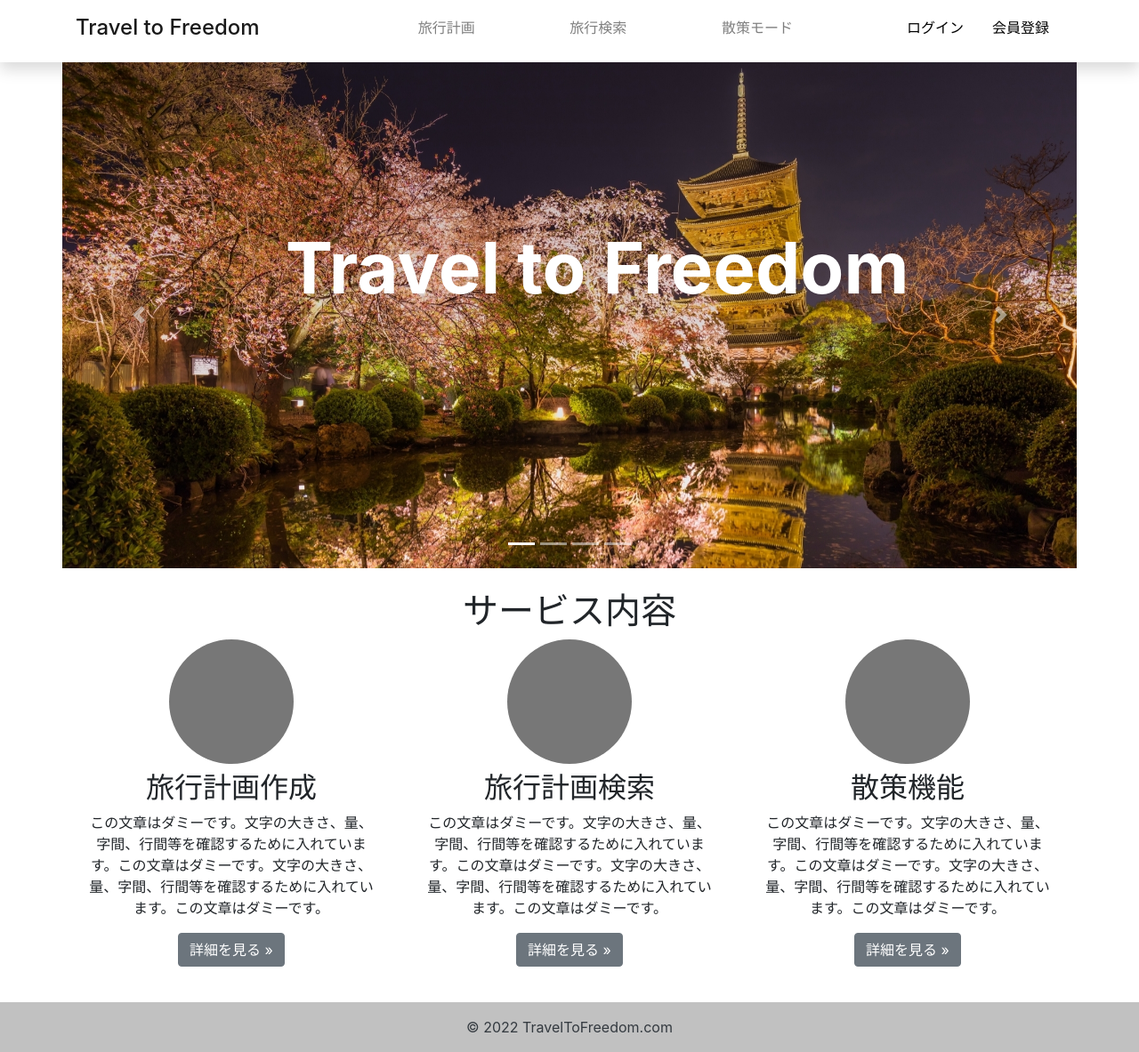
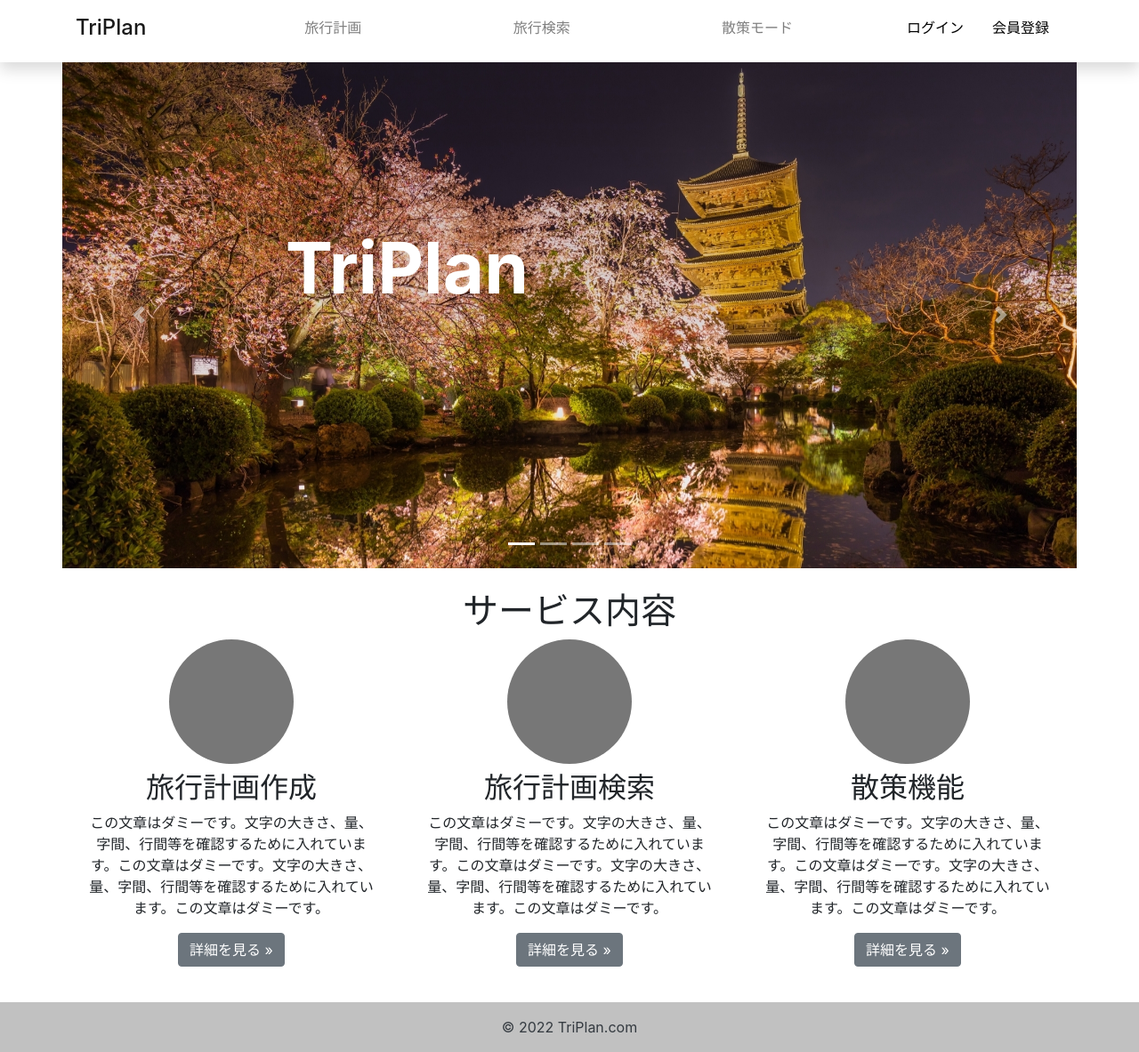
Before and after one commit to SaltPeninsula11/Travel_to_freedom, a Django app: page / in a window 1280 px wide. Shown: the whole page at 89% size. Run offline with Django 3.2, Linux system fonts and the light colour scheme; some libraries are stand-ins or nearby versions.

Commit message:
タイトルの修正

```diff
--- a/accounts/templates/account/base.html
+++ b/accounts/templates/account/base.html
@@ -571,7 +571,7 @@
     <nav id="main_nav" class="navbar navbar-expand-lg navbar-light bg-white shadow">
         <div class="container d-flex justify-content-between align-items-center">
             <a class="navbar-brand h1" href="{% url 'travel_planning:index' %}">
-                Travel to Freedom
+                TriPlan
             </a>
             <button class="navbar-toggler border-0" type="button" data-bs-toggle="collapse"
                 data-bs-target="#navbar-toggler-success" aria-controls="navbarSupportedContent" aria-expanded="false"
--- a/travel_planning/templates/base.html
+++ b/travel_planning/templates/base.html
@@ -559,7 +559,7 @@
     <nav id="main_nav" class="navbar navbar-expand-lg navbar-light bg-white shadow">
         <div class="container d-flex justify-content-between align-items-center">
             <a class="navbar-brand h1" href="{% url 'travel_planning:index' %}">
-                Travel to Freedom
+                TriPlan
             </a>
             <button class="navbar-toggler border-0" type="button" data-bs-toggle="collapse"
                 data-bs-target="#navbar-toggler-success" aria-controls="navbarSupportedContent" aria-expanded="false"
--- a/travel_planning/templates/index.html
+++ b/travel_planning/templates/index.html
@@ -2,7 +2,7 @@
 
 {% load static %}
 
-{% block head_title %}Travel to Freedom{% endblock %}
+{% block head_title %}TriPlan{% endblock %}
 
 
 {% block content %}
@@ -69,7 +69,7 @@
                     <div class="carousel-item"><img src="{% static 'winter.jpg' %}" class="d-block w-100"></div>
                 </div>
                 <div class="slider-logo w-75">
-                    <p>Travel to Freedom</p>
+                    <p>TriPlan</p>
                 </div>
                 <a href="#sample" class="carousel-control-prev" data-slide="prev">
                     <span class="carousel-control-prev-icon"></span>
@@ -129,7 +129,7 @@
     <!-- Copyright -->
     <div class="text-center text-dark p-3" style="background-color: rgba(0, 0, 0, 0.2);">
         © 2022
-        <a class="text-dark" href="https://school.o-hara.ac.jp/kashiwa/">TravelToFreedom.com</a>
+        <a class="text-dark" href="https://school.o-hara.ac.jp/kashiwa/">TriPlan.com</a>
     </div>
     <!-- Copyright -->
 </footer>
```
